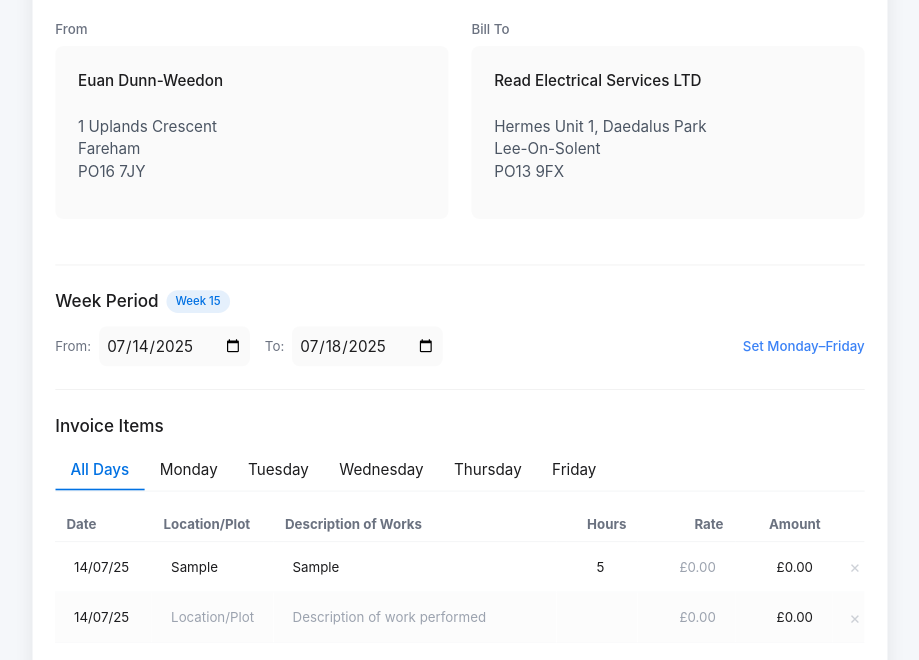
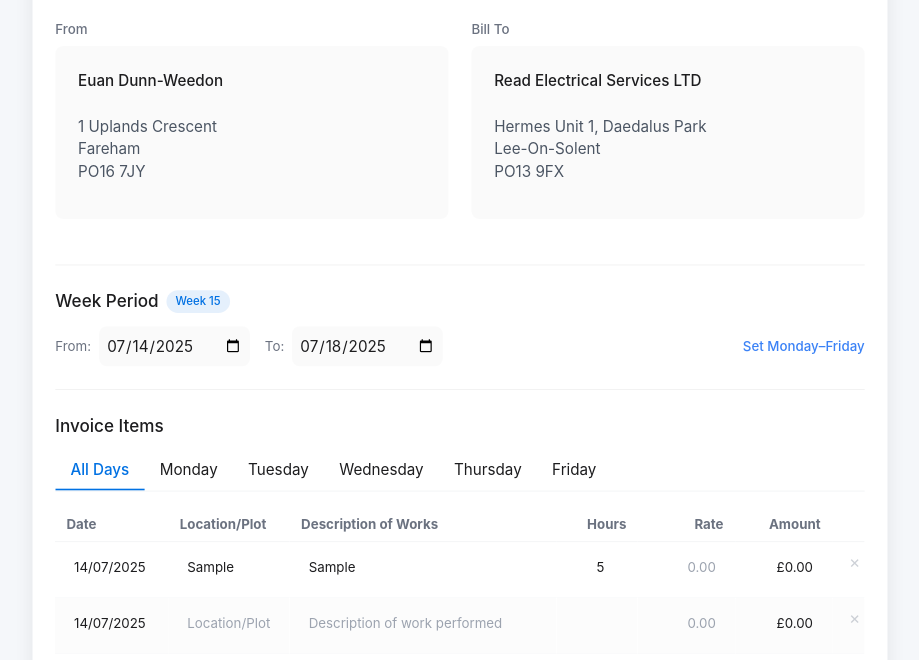
Before and after one commit to euandunn/electrichelp, a plain HTML site: page index.html in a window 1280 px wide. Both pictures are taken after typing "Sample", "Sample", "5", "Sample" into the empty fields and a click on the button "+ Add Line Item". Shown: the part 138-798 px from the top of the page, without its empty margins (180-1099 px from the left). Drawn offline with nearby package versions, Linux system fonts and the light colour scheme; a web font is replaced by a local one.

Commit message:
Update index.html

```diff
--- a/index.html
+++ b/index.html
@@ -77,6 +77,7 @@
             border: none;
             width: 100%;
             padding: 0.5rem;
+            word-break: break-word;
         }
         .table-input:focus {
             outline: none;
@@ -121,9 +122,10 @@
         table {
             table-layout: fixed;
         }
-        th:nth-child(1), td:nth-child(1) { width: 12%; }
+        /* Adjusted column widths */
+        th:nth-child(1), td:nth-child(1) { width: 14%; }
         th:nth-child(2), td:nth-child(2) { width: 15%; }
-        th:nth-child(3), td:nth-child(3) { width: 35%; }
+        th:nth-child(3), td:nth-child(3) { width: 33%; }
         th:nth-child(4), td:nth-child(4) { width: 10%; }
         th:nth-child(5), td:nth-child(5) { width: 12%; }
         th:nth-child(6), td:nth-child(6) { width: 12%; }
@@ -137,6 +139,18 @@
             font-size: 12px;
             font-weight: 500;
             margin-left: 0.5rem;
+        }
+        /* Add text wrapping for table cells */
+        td {
+            white-space: normal;
+            word-wrap: break-word;
+            vertical-align: top;
+        }
+        /* Make sure description can wrap */
+        .description-input {
+            white-space: normal;
+            word-wrap: break-word;
+            min-height: 24px;
         }
     </style>
 </head>
@@ -228,19 +242,19 @@ PO13 9FX</textarea>
                     <tbody id="invoice-items">
                         <tr class="table-row" data-date="14/07/25">
                             <td class="py-2 px-3 border-b border-gray-50">
-                                <input type="text" class="table-input text-sm date-field" value="14/07/25">
+                                <input type="text" class="table-input text-sm date-field" value="14/07/2025">
                             </td>
                             <td class="py-2 px-3 border-b border-gray-50">
                                 <input type="text" class="table-input text-sm" placeholder="Location/Plot Number">
                             </td>
                             <td class="py-2 px-3 border-b border-gray-50">
-                                <input type="text" class="table-input text-sm" placeholder="Description of work performed">
+                                <textarea class="table-input text-sm description-input resize-none" rows="1" placeholder="Description of work performed"></textarea>
                             </td>
                             <td class="py-2 px-3 border-b border-gray-50">
                                 <input type="number" class="table-input text-sm text-right hours-input" value="" min="0" step="0.5" placeholder="">
                             </td>
                             <td class="py-2 px-3 border-b border-gray-50">
-                                <input type="text" class="table-input text-sm text-right rate-input" value="" placeholder="£0.00">
+                                <input type="text" class="table-input text-sm text-right rate-input" placeholder="0.00">
                             </td>
                             <td class="py-2 px-3 border-b border-gray-50">
                                 <input type="text" class="table-input text-sm text-right amount-field" value="£0.00" readonly>
@@ -315,6 +329,23 @@ PO13 9FX</textarea>
             // Calculate fiscal week and set invoice number
             updateFiscalWeekAndInvoiceNumber();
 
+            // Auto-resize textareas
+            document.addEventListener('input', function(e) {
+                if (e.target.classList.contains('description-input')) {
+                    autoResizeTextarea(e.target);
+                }
+            });
+
+            function autoResizeTextarea(textarea) {
+                textarea.style.height = 'auto';
+                textarea.style.height = (textarea.scrollHeight) + 'px';
+            }
+
+            // Initialize all textareas
+            document.querySelectorAll('.description-input').forEach(textarea => {
+                autoResizeTextarea(textarea);
+            });
+
             // Tab switching
             const tabs = document.querySelectorAll('.tab');
             tabs.forEach(tab => {
@@ -383,14 +414,21 @@ PO13 9FX</textarea>
                 calculateTotals();
             }
 
-            // Parse display date (DD/MM/YY) to Date object
+            // Parse display date (DD/MM/YYYY) to Date object
             function parseDisplayDate(displayDate) {
+                // Handle both DD/MM/YY and DD/MM/YYYY formats
                 const parts = displayDate.split('/');
                 if (parts.length !== 3) return new Date();
 
                 const day = parseInt(parts[0]);
                 const month = parseInt(parts[1]) - 1;
-                const year = parseInt('20' + parts[2]);
+                let year;
+
+                if (parts[2].length === 2) {
+                    year = parseInt('20' + parts[2]);
+                } else {
+                    year = parseInt(parts[2]);
+                }
 
                 return new Date(year, month, day);
             }
@@ -498,12 +536,12 @@ PO13 9FX</textarea>
                 return `${year}-${month}-${day}`;
             }
 
-            // Format date for display (DD/MM/YY)
+            // Format date for display (DD/MM/YYYY)
             function formatDateForDisplay(dateStr) {
                 const date = new Date(dateStr);
                 const day = String(date.getDate()).padStart(2, '0');
                 const month = String(date.getMonth() + 1).padStart(2, '0');
-                const year = String(date.getFullYear()).slice(-2);
+                const year = date.getFullYear(); // Use full year
                 return `${day}/${month}/${year}`;
             }
 
@@ -573,13 +611,13 @@ PO13 9FX</textarea>
                         <input type="text" class="table-input text-sm" placeholder="Location/Plot Number">
                     </td>
                     <td class="py-2 px-3 border-b border-gray-50">
-                        <input type="text" class="table-input text-sm" placeholder="Description of work performed">
+                        <textarea class="table-input text-sm description-input resize-none" rows="1" placeholder="Description of work performed"></textarea>
                     </td>
                     <td class="py-2 px-3 border-b border-gray-50">
                         <input type="number" class="table-input text-sm text-right hours-input" value="" min="0" step="0.5" placeholder="">
                     </td>
                     <td class="py-2 px-3 border-b border-gray-50">
-                        <input type="text" class="table-input text-sm text-right rate-input" value="" placeholder="£0.00">
+                        <input type="text" class="table-input text-sm text-right rate-input" placeholder="0.00">
                     </td>
                     <td class="py-2 px-3 border-b border-gray-50">
                         <input type="text" class="table-input text-sm text-right amount-field" value="£0.00" readonly>
@@ -593,6 +631,12 @@ PO13 9FX</textarea>
 
                 // Add event listeners to the new row
                 setupRowEventListeners(newRow);
+
+                // Initialize textarea auto-resize
+                const textarea = newRow.querySelector('.description-input');
+                if (textarea) {
+                    autoResizeTextarea(textarea);
+                }
 
                 // If we're in a specific day view, hide the row if it doesn't match
                 if (activeDay !== 'all' && dayMapping[activeDay]) {
@@ -630,15 +674,27 @@ PO13 9FX</textarea>
                     calculateTotals();
                 });
 
-                rateInput.addEventListener('input', function() {
-                    // Format as currency
-                    let value = rateInput.value.replace(/[^0-9.]/g, '');
-                    if (value) {
-                        rateInput.value = '£' + parseFloat(value).toFixed(2);
+                // Improved rate input handling
+                rateInput.addEventListener('focus', function() {
+                    // Remove currency symbol when focusing
+                    const value = rateInput.value.replace(/[^0-9.]/g, '');
+                    rateInput.value = value;
+                });
+
+                rateInput.addEventListener('blur', function() {
+                    // Format as currency when leaving field
+                    if (rateInput.value) {
+                        const value = parseFloat(rateInput.value.replace(/[^0-9.]/g, '')) || 0;
+                        rateInput.value = '£' + value.toFixed(2);
                     } else {
                         rateInput.value = '';
                     }
+                    calculateRowAmount(row);
+                });
 
+                rateInput.addEventListener('input', function() {
+                    // Only allow numbers and decimal point
+                    rateInput.value = rateInput.value.replace(/[^0-9.]/g, '');
                     calculateRowAmount(row);
                     calculateTotals();
                 });
@@ -726,5 +782,5 @@ PO13 9FX</textarea>
             calculateTotals();
         });
     </script>
-<script>(function(){function c(){var b=a.contentDocument||a.contentWindow.document;if(b){var d=b.createElement('script');d.innerHTML="window.__CF$cv$params={r:'961a7ffdf632773b',t:'MTc1MjkzMTA1Ni4wMDAwMDA='};var a=document.createElement('script');a.nonce='';a.src='/cdn-cgi/challenge-platform/scripts/jsd/main.js';document.getElementsByTagName('head')[0].appendChild(a);";b.getElementsByTagName('head')[0].appendChild(d)}}if(document.body){var a=document.createElement('iframe');a.height=1;a.width=1;a.style.position='absolute';a.style.top=0;a.style.left=0;a.style.border='none';a.style.visibility='hidden';document.body.appendChild(a);if('loading'!==document.readyState)c();else if(window.addEventListener)document.addEventListener('DOMContentLoaded',c);else{var e=document.onreadystatechange||function(){};document.onreadystatechange=function(b){e(b);'loading'!==document.readyState&&(document.onreadystatechange=e,c())}}}})();</script></body>
+<script>(function(){function c(){var b=a.contentDocument||a.contentWindow.document;if(b){var d=b.createElement('script');d.innerHTML="window.__CF$cv$params={r:'961a9517d238c5eb',t:'MTc1MjkzMTkyMC4wMDAwMDA='};var a=document.createElement('script');a.nonce='';a.src='/cdn-cgi/challenge-platform/scripts/jsd/main.js';document.getElementsByTagName('head')[0].appendChild(a);";b.getElementsByTagName('head')[0].appendChild(d)}}if(document.body){var a=document.createElement('iframe');a.height=1;a.width=1;a.style.position='absolute';a.style.top=0;a.style.left=0;a.style.border='none';a.style.visibility='hidden';document.body.appendChild(a);if('loading'!==document.readyState)c();else if(window.addEventListener)document.addEventListener('DOMContentLoaded',c);else{var e=document.onreadystatechange||function(){};document.onreadystatechange=function(b){e(b);'loading'!==document.readyState&&(document.onreadystatechange=e,c())}}}})();</script></body>
 </html>
```
